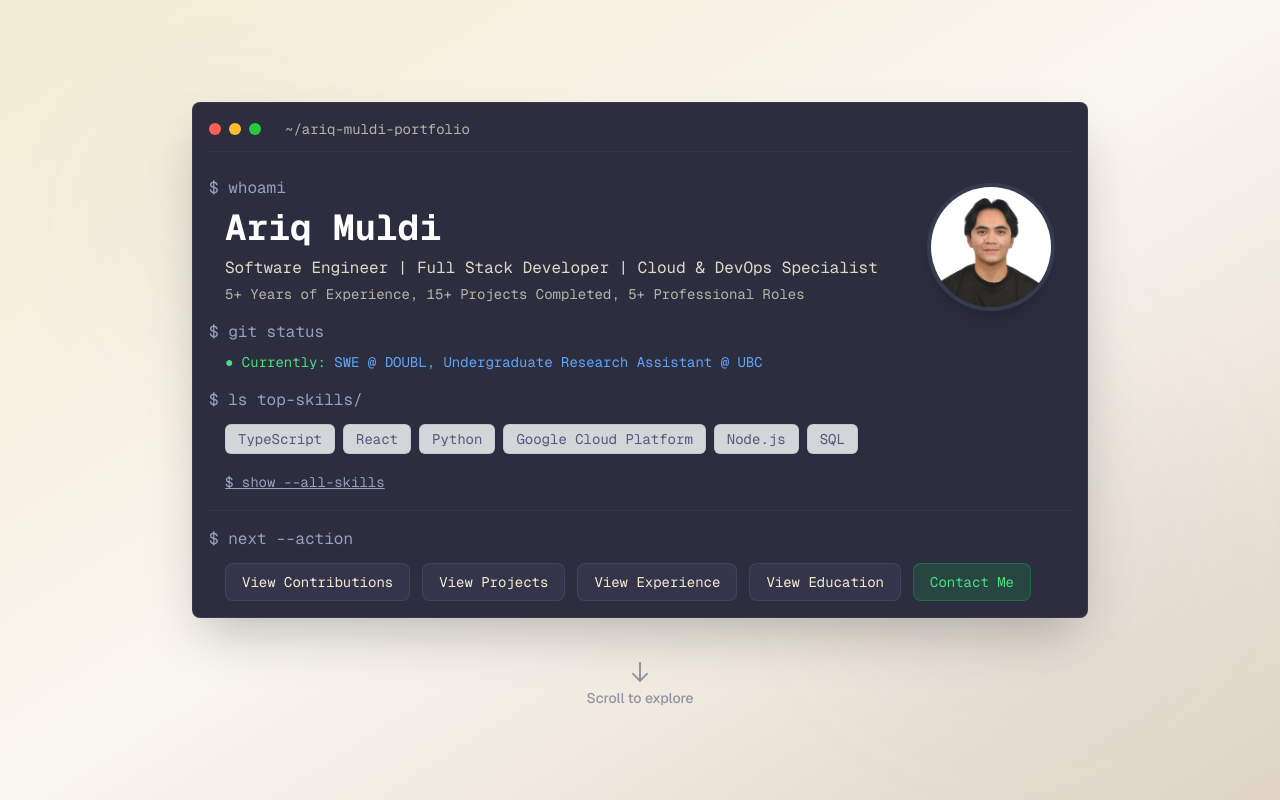
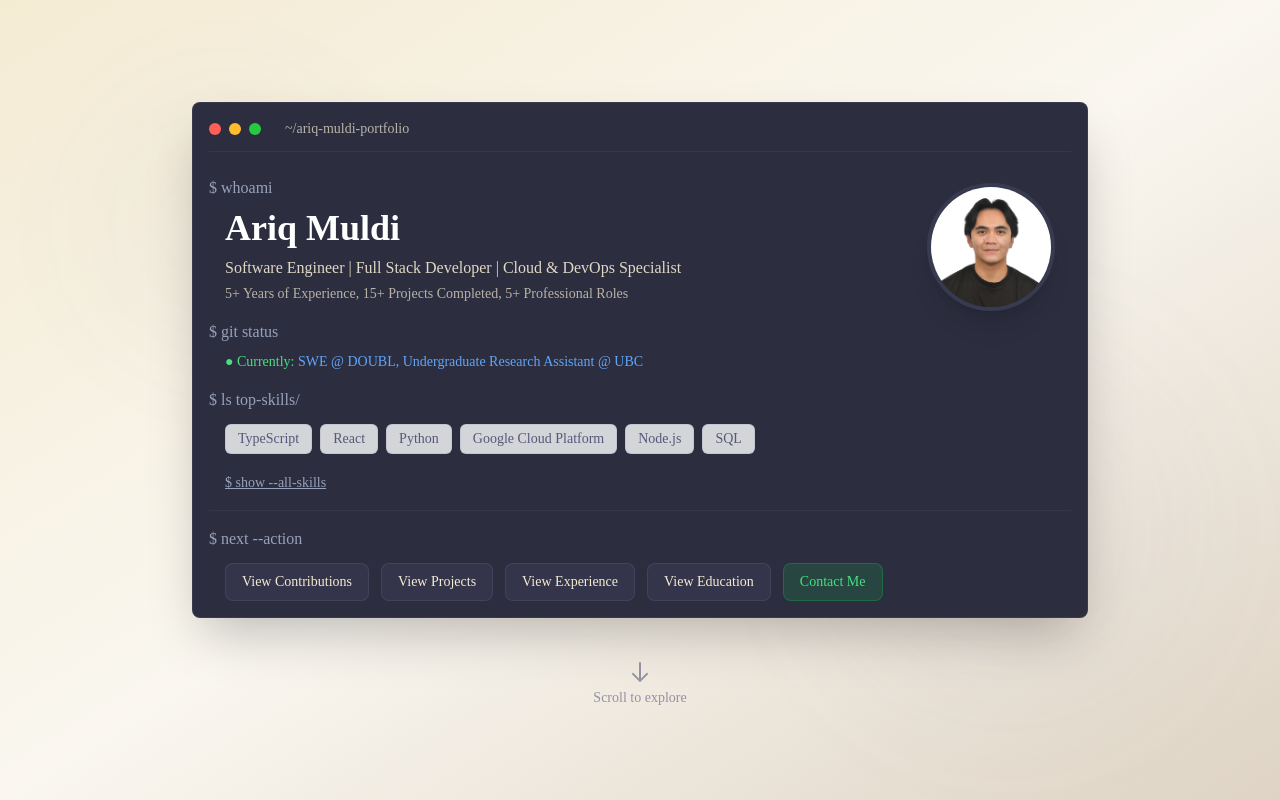
Before and after one commit to ariqmuldi/ariqmuldicom, a Next.js app: page / in a window 1280 px wide. Shown: the top 800 px of the page. Built offline with nearby package versions, Linux system fonts and the light colour scheme.

Commit message:
feat: load IBM Plex Mono via next/font

```diff
--- a/app/layout.tsx
+++ b/app/layout.tsx
@@ -1,15 +1,13 @@
 import type { Metadata } from 'next';
-import { Geist, Geist_Mono } from 'next/font/google';
+import { IBM_Plex_Mono } from 'next/font/google';
 import './globals.css';
 
-const geistSans = Geist({
-	variable: '--font-geist-sans',
+const ibmPlexMono = IBM_Plex_Mono({
+	variable: '--font-plex-mono',
 	subsets: ['latin'],
-});
-
-const geistMono = Geist_Mono({
-	variable: '--font-geist-mono',
-	subsets: ['latin'],
+	weight: ['300', '400', '500', '600', '700'],
+	style: ['normal', 'italic'],
+	display: 'swap',
 });
 
 export const metadata: Metadata = {
@@ -94,8 +92,8 @@ export default function RootLayout({
 	children: React.ReactNode;
 }>) {
 	return (
-		<html lang="en">
-			<body className={`${geistSans.variable} ${geistMono.variable} antialiased`}>{children}</body>
+		<html lang="en" className={ibmPlexMono.variable}>
+			<body>{children}</body>
 		</html>
 	);
 }
```
